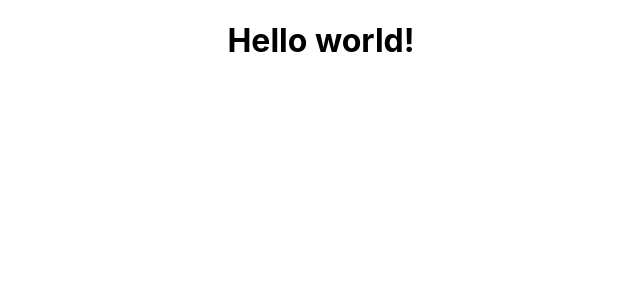
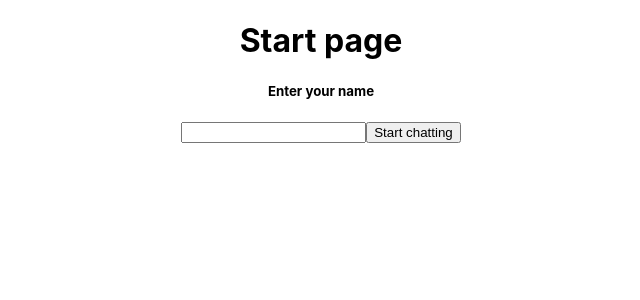
Before and after one commit to Stenis76/AdDi-chat, a React (Create React App) app in the folder client/: page / in a window 1280 px wide. Shown: the top 300 px of the page, without its empty margins (319-959 px from the left). Built offline with nearby package versions, Linux system fonts and the light colour scheme; no server answers.

Commit message:
chattfunktion ok

```diff
--- a/client/package.json
+++ b/client/package.json
@@ -6,8 +6,10 @@
     "@testing-library/jest-dom": "^4.2.4",
     "@testing-library/react": "^9.3.2",
     "@testing-library/user-event": "^7.1.2",
+    "node-sass": "^4.13.1",
     "react": "^16.13.1",
     "react-dom": "^16.13.1",
+    "react-router-dom": "^5.1.2",
     "react-scripts": "3.4.1",
     "socket.io-client": "^2.3.0"
   },
--- a/client/src/App.js
+++ /dev/null
@@ -1,31 +0,0 @@
-import React, { useEffect } from "react";
-
-import io from "socket.io-client";
-
-import "./App.css";
-
-function App() {
-  // component did mount
-  useEffect(() => {
-    const socket = io("http://localhost:8080");
-    socket.on("connect", () => {
-      console.log("Connected to server");
-    });
-
-    socket.on("message", (data) => {
-      console.log("New message: ", data);
-    });
-
-    socket.on("disconnect", () => {
-      console.log("Disconnected from server");
-    });
-  }, []);
-
-  return (
-    <div className="App">
-      <h1>Hello world!</h1>
-    </div>
-  );
-}
-
-export default App;
--- /dev/null
+++ b/client/src/App.jsx
@@ -0,0 +1,28 @@
+import React, { useEffect, useState } from "react";
+import { Switch, Route } from "react-router-dom";
+
+import StartPage from "./components/start-page";
+import ChatPage from "./components/chat-page";
+
+import "./App.css";
+
+function App() {
+  const [name, setName] = useState("");
+
+  console.log("name", name);
+
+  return (
+    <div className="App">
+      <Switch>
+        <Route exact path="/">
+          <StartPage submitName={setName} />
+        </Route>
+        <Route path="/chat">
+          <ChatPage name={name} />
+        </Route>
+      </Switch>
+    </div>
+  );
+}
+
+export default App;
--- /dev/null
+++ b/client/src/components/chat-page/index.jsx
@@ -0,0 +1,66 @@
+import React, { useEffect, useState } from "react";
+import { Link } from "react-router-dom";
+
+import io from "socket.io-client";
+
+const ChatPage = ({ name }) => {
+  const [socket, setSocket] = useState(null);
+  const [input, setInput] = useState("");
+  const [messages, setMessages] = useState([]);
+
+  // component did mount
+  useEffect(() => {
+    setSocket(io("http://localhost:8080"));
+  }, []);
+
+  useEffect(() => {
+    if (!socket) return;
+
+    socket.on("connect", () => {
+      console.log("Connected to server");
+    });
+
+    socket.on("message", (msg) => {
+      setMessages((prevState) => [...prevState, msg]);
+    });
+
+    socket.on("disconnect", () => {
+      console.log("Disconnected from server");
+    });
+  }, [socket]);
+
+  const sendMessage = () => {
+    const message = { text: input, name };
+
+    socket.emit("message", message);
+    setInput("");
+  };
+
+  return (
+    <div className="chat-page">
+      <h1>Chat page</h1>
+      <p>{"Hello " + name}</p>
+      <ul className="messages">
+        {messages.map((message, index) => (
+          <li key={index}>
+            <p>
+              {message.name} : {message.text}
+            </p>
+          </li>
+        ))}
+      </ul>
+      <div className="input-container">
+        <input
+          type="text"
+          id="input-message"
+          value={input}
+          onChange={(e) => setInput(e.target.value)}
+        />
+        <button onClick={sendMessage}>Send</button>
+      </div>
+      <Link to="/">Go home</Link>
+    </div>
+  );
+};
+
+export default ChatPage;
--- /dev/null
+++ b/client/src/components/start-page/index.jsx
@@ -0,0 +1,24 @@
+import React, { useState } from "react";
+import { Link } from "react-router-dom";
+
+const StartPage = ({ submitName }) => {
+  const [name, setName] = useState("");
+
+  return (
+    <div className="start-page">
+      <h1>Start page</h1>
+      <h5>Enter your name</h5>
+      <input
+        type="text"
+        value={name}
+        onChange={(event) => setName(event.target.value)}
+      />
+
+      <Link to="/chat">
+        <button onClick={() => submitName(name)}>Start chatting</button>
+      </Link>
+    </div>
+  );
+};
+
+export default StartPage;
--- a/client/src/index.js
+++ b/client/src/index.js
@@ -1,5 +1,6 @@
 import React from "react";
 import ReactDOM from "react-dom";
+import { BrowserRouter } from "react-router-dom";
 
 import App from "./App";
 
@@ -7,7 +8,9 @@ import "./index.css";
 
 ReactDOM.render(
   <React.StrictMode>
-    <App />
+    <BrowserRouter>
+      <App />
+    </BrowserRouter>
   </React.StrictMode>,
   document.getElementById("root")
 );
```
Also changed, not shown: client/src/components/chat-page/styles.scss (added), client/src/components/room-list/index.jsx (added), client/src/components/room-list/styles.scss (added), client/src/components/start-page/styles.scss (added), 2 other files (tests, documents, lock files or other folders).
